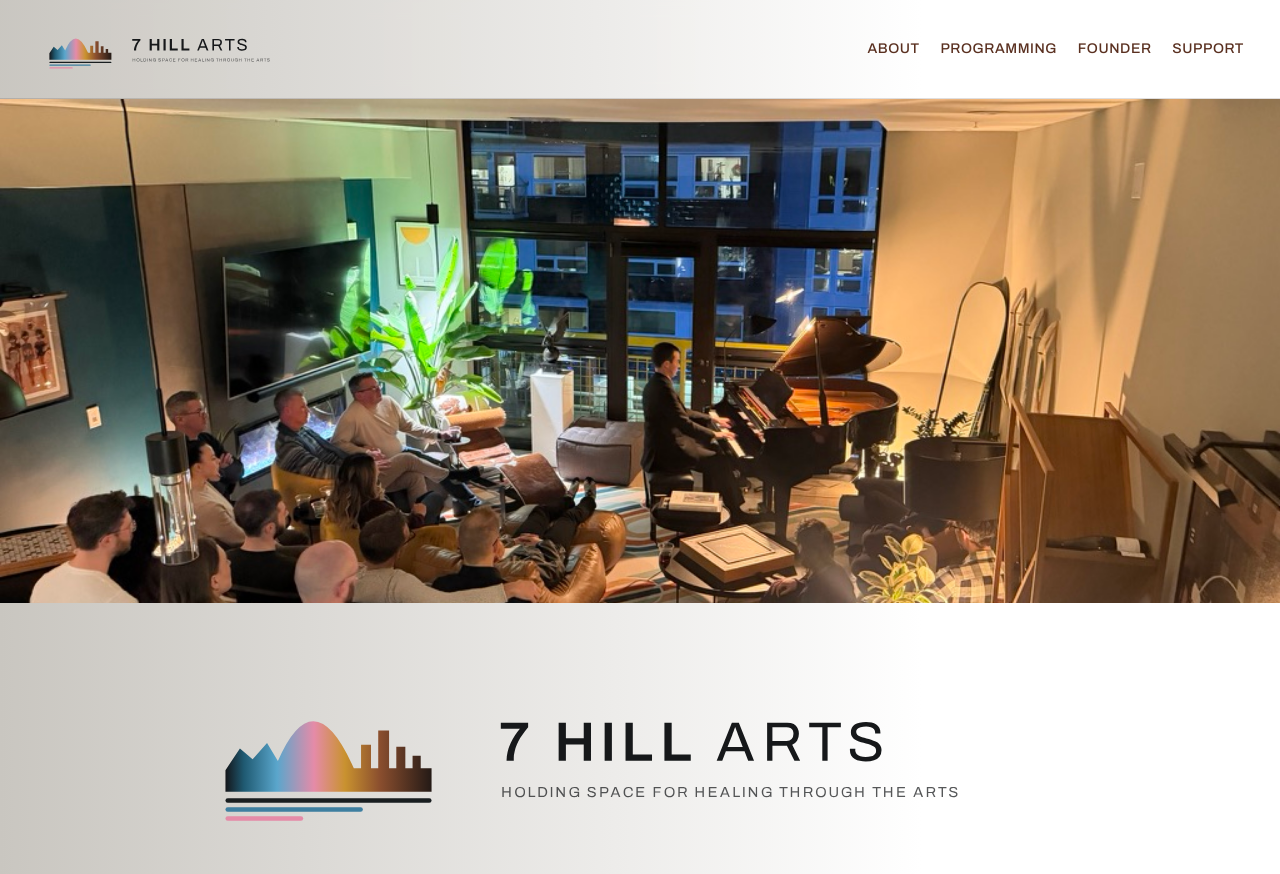
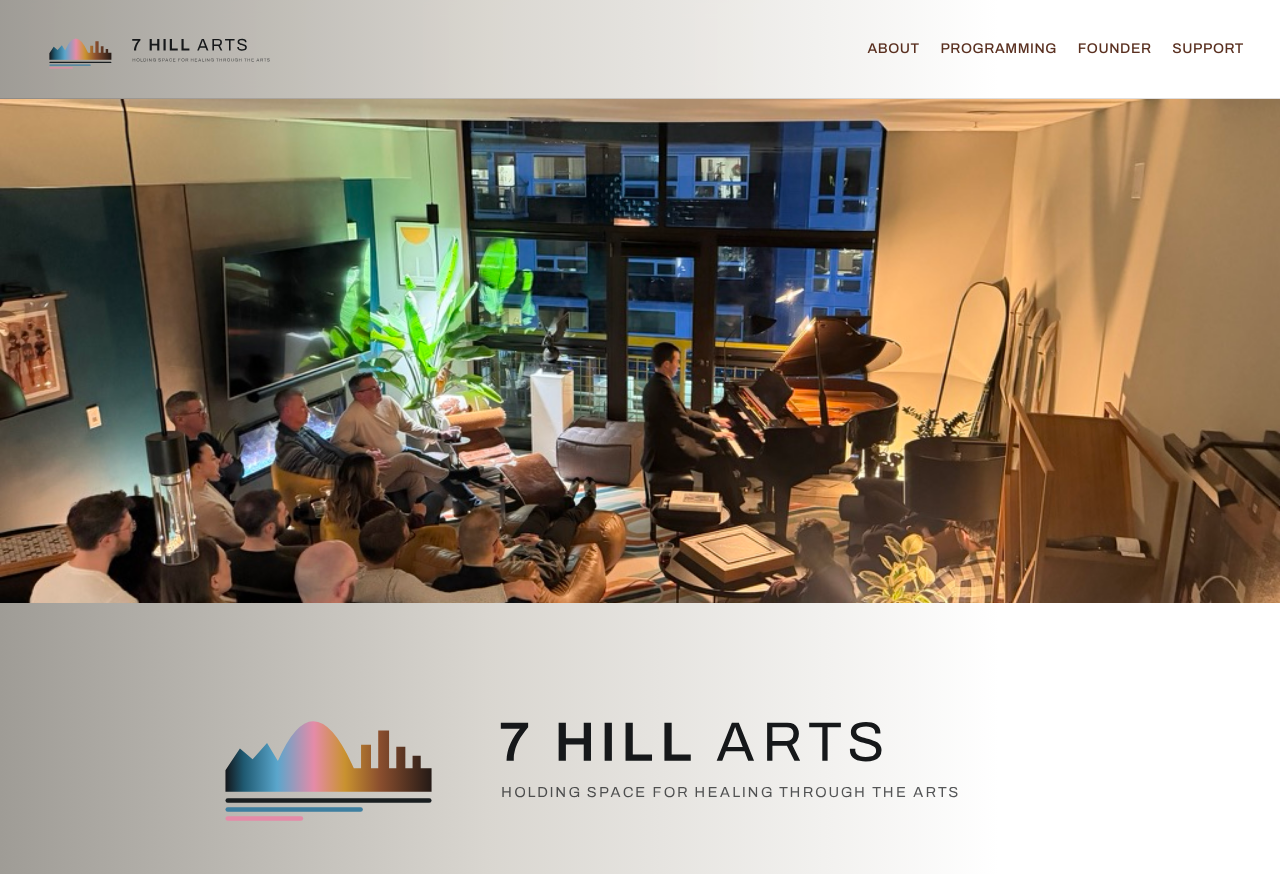
Before and after one commit to daviddanielsjr/7hillarts-org, a website: page index.html in a window 1280 px wide. Shown: the top 874 px of the page. Drawn offline with nearby package versions, Linux system fonts and the light colour scheme.

Commit message:
Deepen the grey-to-white background for a clearer, more polished fade.

```diff
--- a/styles.css
+++ b/styles.css
@@ -20,7 +20,8 @@
 
   /* Derived usage tokens (from logo stops only) */
   --bg: var(--paper);
-  --bg-soft: #c9c6c0; /* readable soft grey, left edge */
+  --bg-soft: #9f9c96; /* polished soft grey, clearly readable on the left */
+  --bg-mid: #d9d6d0;
   --bg-white: #ffffff;
   --text: var(--ebony);
   --text-muted: var(--umber);
@@ -47,7 +48,12 @@ html {
   font-size: 18px;
   scroll-behavior: smooth;
   scroll-padding-top: calc(var(--header-h) + 0.75rem);
-  background: linear-gradient(to right, var(--bg-soft) 0%, var(--bg-white) 72%);
+  background: linear-gradient(
+    to right,
+    var(--bg-soft) 0%,
+    var(--bg-mid) 38%,
+    var(--bg-white) 78%
+  );
   background-attachment: fixed;
   min-height: 100%;
 }
@@ -97,8 +103,9 @@ button:focus-visible,
   padding: 0.75rem clamp(1rem, 4vw, 2rem);
   background: linear-gradient(
     to right,
-    rgba(201, 198, 192, 0.94) 0%,
-    rgba(255, 255, 255, 0.94) 72%
+    rgba(159, 156, 150, 0.96) 0%,
+    rgba(217, 214, 208, 0.96) 38%,
+    rgba(255, 255, 255, 0.96) 78%
   );
   backdrop-filter: blur(10px);
   -webkit-backdrop-filter: blur(10px);
```
